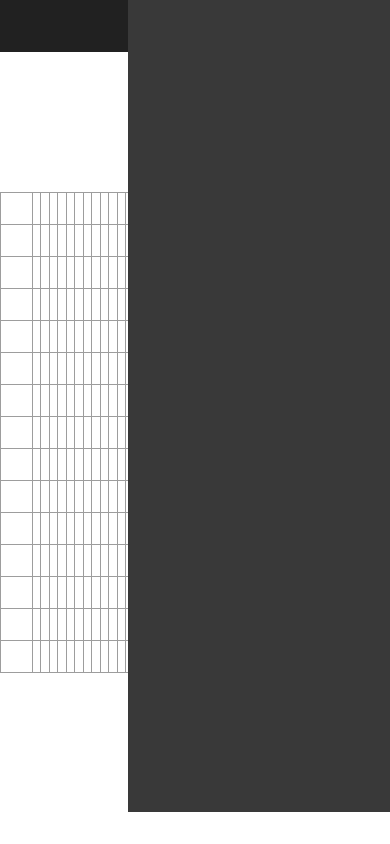
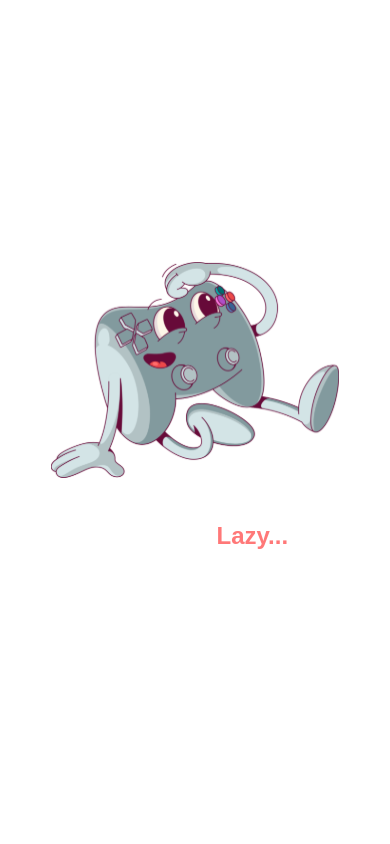
Before and after one commit to kim-fransson/level-editor, a React (Vite) app: page / in a window 390 px wide. Built offline with nearby package versions, Linux system fonts and the light colour scheme; what @savvywombat/tailwindcss-grid-areas, tailwindcss-react-aria-components would draw is missing.

Commit message:
feat(layout): no layout for mobile

```diff
--- a/src/App.tsx
+++ b/src/App.tsx
@@ -1,8 +1,10 @@
 import { generateGrid } from "./utils";
+import NotSupported from "@assets/not-supported.svg?react";
 
 export default function App() {
   return (
-    <div className="h-dvh grid grid-areas-layout grid-cols-layout grid-rows-layout">
+    <>
+      <div className="h-dvh grid-areas-layout grid-cols-layout grid-rows-layout hidden md:grid">
         <div className="grid-in-tiles bg-dark-gray"></div>
         <div className="grid-in-toolbar bg-gray"></div>
         <div className="grid-in-content bg-white/87 flex justify-center items-center">
@@ -19,5 +21,18 @@ export default function App() {
         </div>
         <div className="grid-in-footer bg-gray"></div>
       </div>
+      <div className="md:hidden h-dvh flex justify-center items-center p-4">
+        <div className="grid justify-items-center gap-3">
+          <NotSupported className="w-72" />
+          <h2 className="text-2xl text-center font-bold">
+            Sorry, I'm <span className="text-red">Lazy...</span>
+          </h2>
+          <p className="text-center font-medium">
+            Sorry, it's me being too lazy to make it work on phones, try on
+            table or desktop instead.
+          </p>
+        </div>
+      </div>
+    </>
   );
 }
```
Also changed, not shown: src/assets/not-supported.svg (added). Lines whose indentation alone changed are shown as unchanged.
